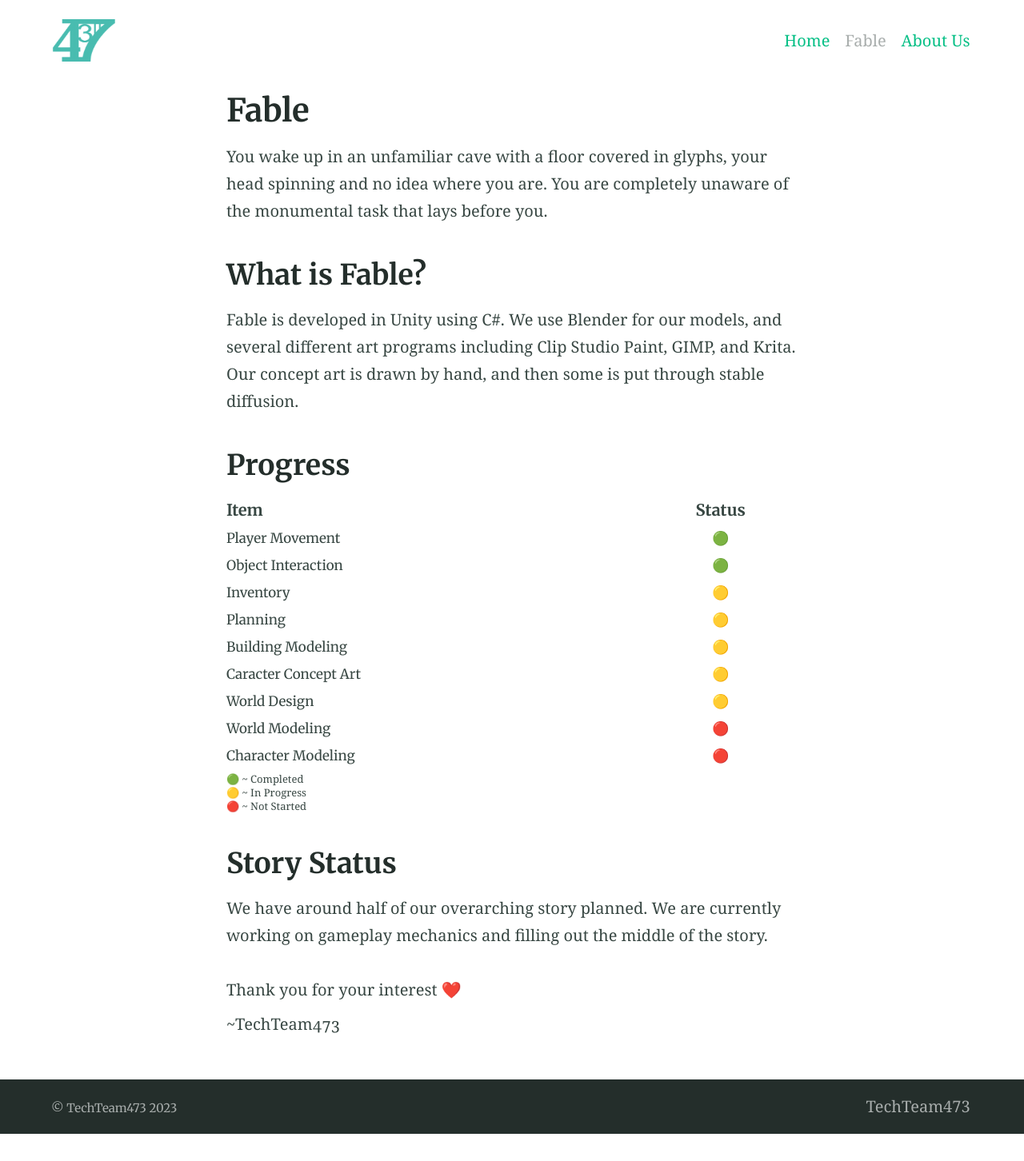
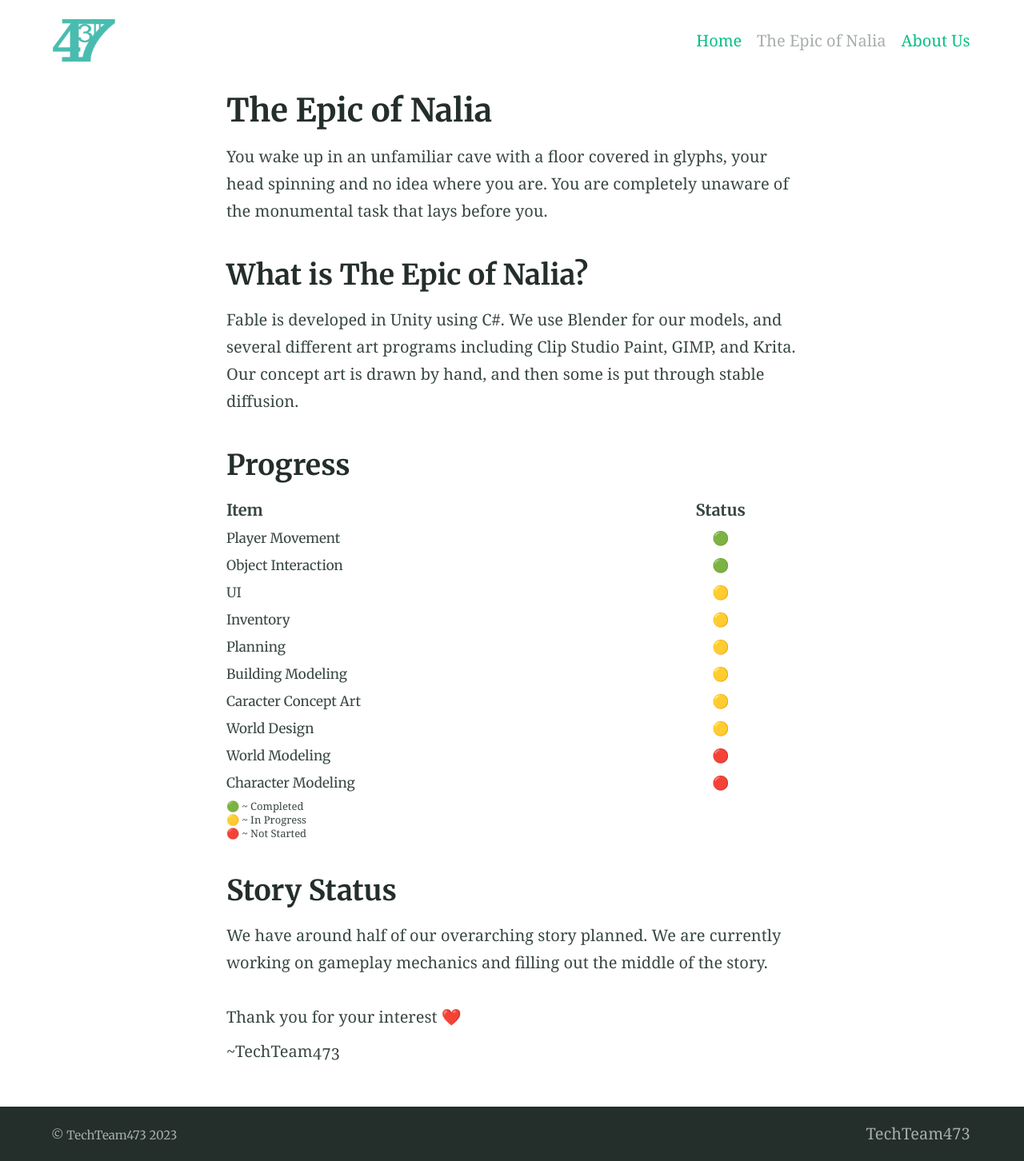
Before and after one commit to TechTeam473/techteam473.github.io, a Jekyll site: the page built from nalia.md, in a window 1280 px wide. Shown: the whole page at 80% size. Built offline with Jekyll 4.4.1, drawn with Linux system fonts in a browser that asks for light colours; before the commit the page ends 1418 px from its top, so only the background shows below that.

```diff
--- a/_config.yml
+++ b/_config.yml
@@ -123,8 +123,8 @@ favicons: # Favicons are also used in the manifest file. Syntax is 'size: path'
 navigation_header:
 - title: Home
   url: /
-- title: Fable
-  url: /fable/
+- title: The Epic of Nalia
+  url: /nalia/
 - title: About Us
   url: /about/
 
--- a/fable.md
+++ b/nalia.md
@@ -1,7 +1,7 @@
 ---
-title: "Fable"
+title: "The Epic of Nalia"
 excerpt: "A magical RPG"
-permalink: /fable/
+permalink: /nalia/
 indexing: false
 sitemap: false
 ---
@@ -26,11 +26,11 @@ sitemap: false
     }
 </style>
 
-# Fable
+# The Epic of Nalia
 
 You wake up in an unfamiliar cave with a floor covered in glyphs, your head spinning and no idea where you are. You are completely unaware of the monumental task that lays before you.
 
-## What is Fable?
+## What is The Epic of Nalia?
 
 Fable is developed in Unity using C#. We use Blender for our models, and several different art programs including Clip Studio Paint, GIMP, and Krita. Our concept art is drawn by hand, and then some is put through stable diffusion.
 
@@ -40,6 +40,7 @@ Fable is developed in Unity using C#. We use Blender for our models, and several
 | --------------------- | :---------------------: |
 | Player Movement       |           🟢            |
 | Object Interaction    |           🟢            |
+| UI                    |           🟡            |
 | Inventory             |           🟡            |
 | Planning              |           🟡            |
 | Building Modeling     |           🟡            |
@@ -58,8 +59,8 @@ Fable is developed in Unity using C#. We use Blender for our models, and several
     🔴 ~ Not Started
 </p>
 
+## Story Status
 
-## Story Status
 <p>
 We have around half of our overarching story planned. We are currently working on gameplay mechanics and filling out the middle of the story.
 </p>
```
Also changed, not shown: about-us.md (+3 -3 lines), index.md (+3 -3 lines).
